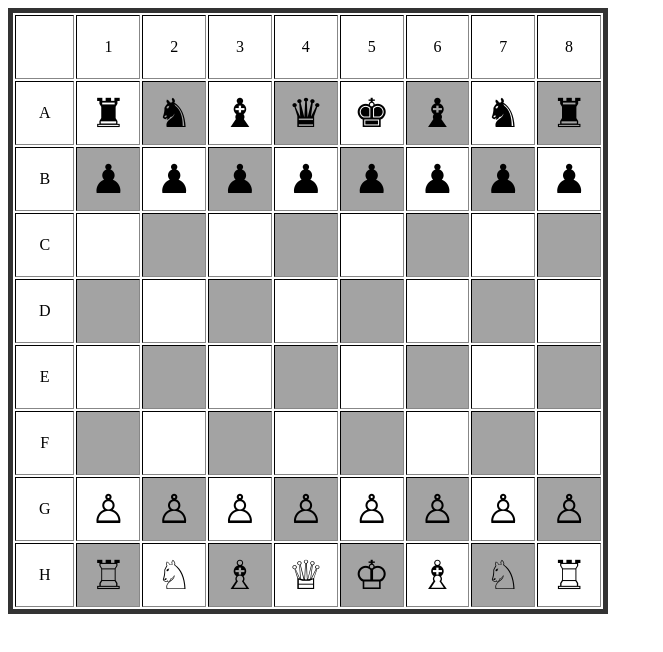
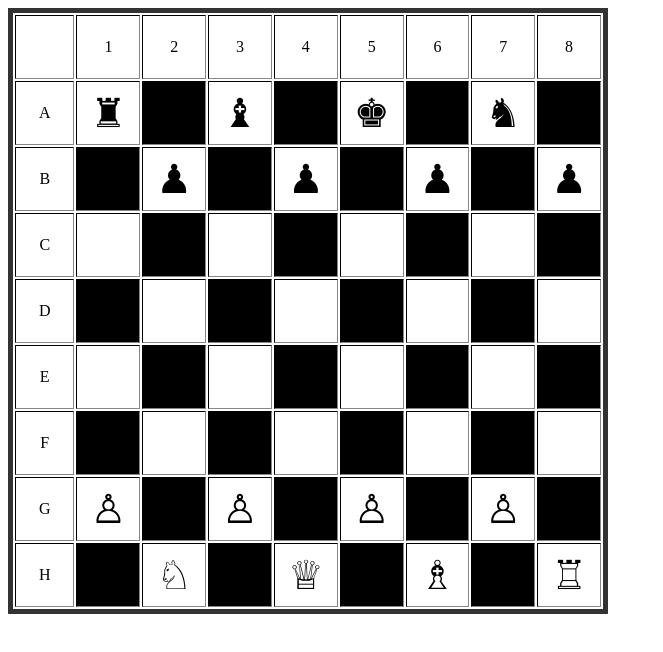
Before and after one commit to sudeduardo/xadrezjs, a plain HTML site: page index.html in a window 1280 px wide. Shown: the whole page, without its empty margins (0-663 px from the left). Drawn offline with Linux system fonts and the light colour scheme.

Commit message:
Mudando cor do css

```diff
--- a/css/style.css
+++ b/css/style.css
@@ -11,7 +11,7 @@
 }
 
 .casa_cinza{
-    background: #a3a3a3;
+    background: #000000;
     font-size:40px;
 
 }
```
